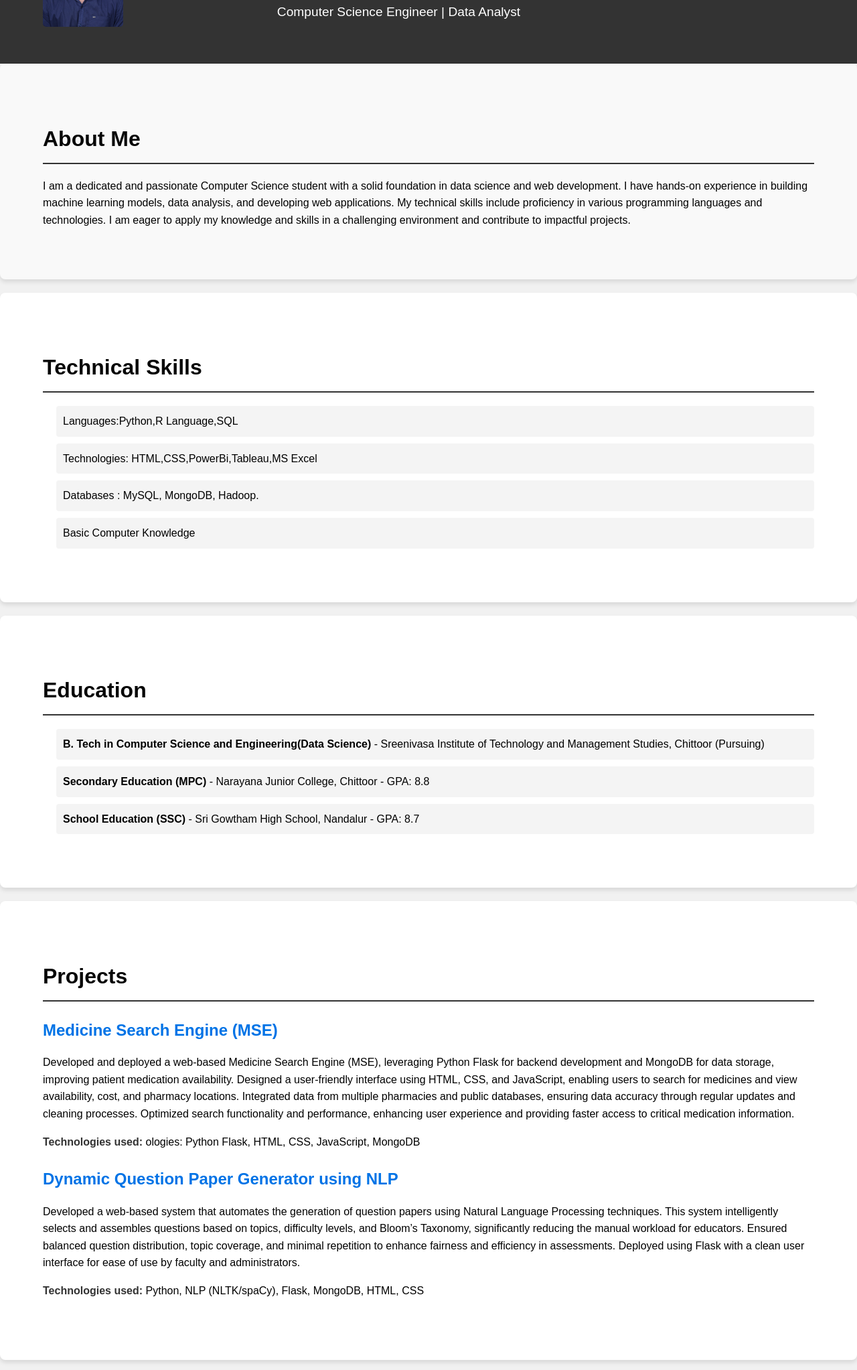
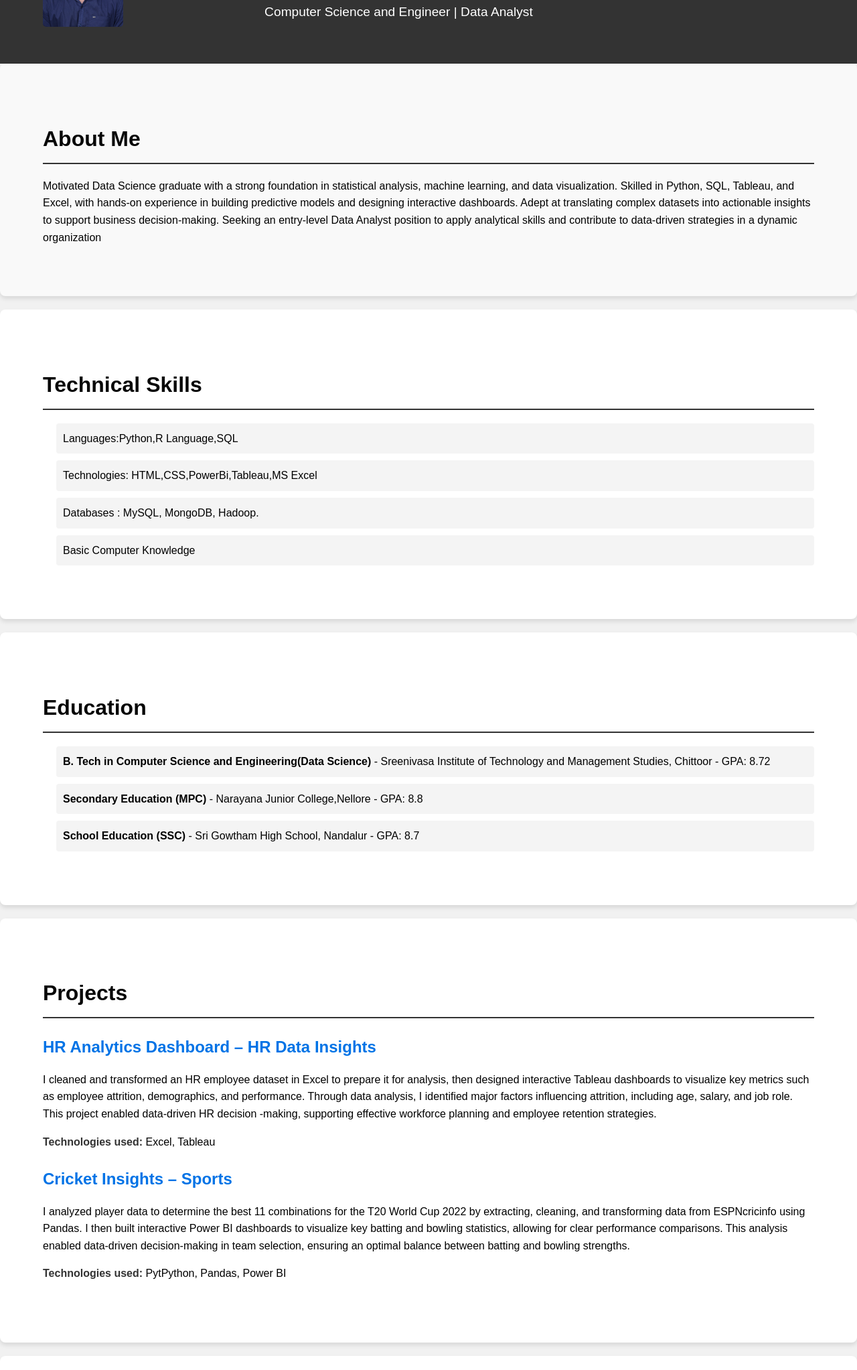
Before and after one commit to SateeshDakshinapu/protofolio, a plain HTML site: page index.html in a window 1280 px wide. Shown: the part 135-2180 px from the top of the page at 67% size. Drawn offline with Linux system fonts and the light colour scheme.

Commit message:
Initial commit

```diff
--- a/index.html
+++ b/index.html
@@ -13,7 +13,7 @@
     <img src="images/photo.jpg" alt="Profile Photo" class="profile-photo">
     <div class="header-text">
       <h1>VENKATA SATEESH DAKSHINAPU</h1>
-      <p>Computer Science Engineer | Data Analyst</p>
+      <p>Computer Science and Engineer | Data Analyst</p>
     </div>
   </div>
 </header>
@@ -23,13 +23,11 @@
       <div class="container">
         <h2>About Me</h2>
         <p>
-          I am a dedicated and passionate Computer Science student with a solid
-          foundation in data science and web development. I have hands-on
-          experience in building machine learning models, data analysis, and
-          developing web applications. My technical skills include proficiency
-          in various programming languages and technologies. I am eager to apply
-          my knowledge and skills in a challenging environment and contribute to
-          impactful projects.
+          Motivated Data Science graduate with a strong foundation in statistical analysis, machine learning, and data
+visualization. Skilled in Python, SQL, Tableau, and Excel, with hands-on experience in building predictive models and
+designing interactive dashboards. Adept at translating complex datasets into actionable insights to support business
+decision-making. Seeking an entry-level Data Analyst position to apply analytical skills and contribute to data-driven
+strategies in a dynamic organization
         </p>
       </div>
     </section>
@@ -55,11 +53,11 @@
               >B. Tech in Computer Science and Engineering(Data Science)</strong
             >
             - Sreenivasa Institute of Technology and Management Studies,
-            Chittoor (Pursuing)
+            Chittoor - GPA: 8.72
           </li>
           <li>
             <strong>Secondary Education (MPC)</strong> - Narayana Junior
-            College, Chittoor - GPA: 8.8
+            College,Nellore - GPA: 8.8
           </li>
           <li>
             <strong> School Education (SSC)</strong> - Sri Gowtham High School,
@@ -73,35 +71,28 @@
       <div class="container">
         <h2>Projects</h2>
         <div class="project">
-          <h3>Medicine Search Engine (MSE)</h3>
+          <h3>HR Analytics Dashboard – HR Data Insights</h3>
           <p>
-            Developed and deployed a web-based Medicine Search Engine (MSE),
-            leveraging Python Flask for backend development and MongoDB for data
-            storage, improving patient medication availability. Designed a
-            user-friendly interface using HTML, CSS, and JavaScript, enabling
-            users to search for medicines and view availability, cost, and
-            pharmacy locations. Integrated data from multiple pharmacies and
-            public databases, ensuring data accuracy through regular updates and
-            cleaning processes. Optimized search functionality and performance,
-            enhancing user experience and providing faster access to critical
-            medication information.
+            I cleaned and transformed an HR employee dataset in Excel to prepare it for analysis, then
+            designed interactive Tableau dashboards to visualize key metrics such as employee attrition,
+            demographics, and performance. Through data analysis, I identified major factors influencing
+            attrition, including age, salary, and job role. This project enabled data-driven HR decision
+            -making, supporting effective workforce planning and employee retention strategies.
+
           </p>
           <p>
-            <strong>Technologies used:</strong> ologies: Python Flask, HTML,
-            CSS, JavaScript, MongoDB
+            <strong>Technologies used:</strong>  Excel, Tableau
           </p>
-           <h3>Dynamic Question Paper Generator using NLP</h3>
+           <h3>Cricket Insights – Sports</h3>
   <p>
-    Developed a web-based system that automates the generation of question papers
-    using Natural Language Processing techniques. This system intelligently selects
-    and assembles questions based on topics, difficulty levels, and Bloom’s Taxonomy,
-    significantly reducing the manual workload for educators. Ensured balanced question
-    distribution, topic coverage, and minimal repetition to enhance fairness and
-    efficiency in assessments. Deployed using Flask with a clean user interface for
-    ease of use by faculty and administrators.
+    I analyzed player data to determine the best 11 combinations for the T20 World Cup 2022 by extracting,
+    cleaning, and transforming data from ESPNcricinfo using Pandas. I then built interactive Power BI
+    dashboards to visualize key batting and bowling statistics, allowing for clear performance comparisons.
+    This analysis enabled data-driven decision-making in team selection, ensuring an optimal balance between
+    batting and bowling strengths.
   </p>
   <p>
-    <strong>Technologies used:</strong> Python, NLP (NLTK/spaCy), Flask, MongoDB, HTML, CSS
+    <strong>Technologies used:</strong> PytPython, Pandas, Power BI
   </p>
         </div>
       </div>
@@ -150,8 +141,9 @@
       <div class="container">
         <h2>Certifications</h2>
         <ul>
-          <li>Data Science with Python : By Main FLow Services</li>
-          <li>Data Representation and Visualization in Tableau: By EDX</li>
+          <li>Data Analytics Job Simulation : By  Deloitte</li>
+          <li>Data Visualisation: Empowering Business with Effective Insights : By Tata</li>
+          <li>SQL Basics: By Hacker Rank</li>
           <li>Big Data, Hadoop, and Spark Basics: By EDX</li>
         </ul>
       </div>
```
